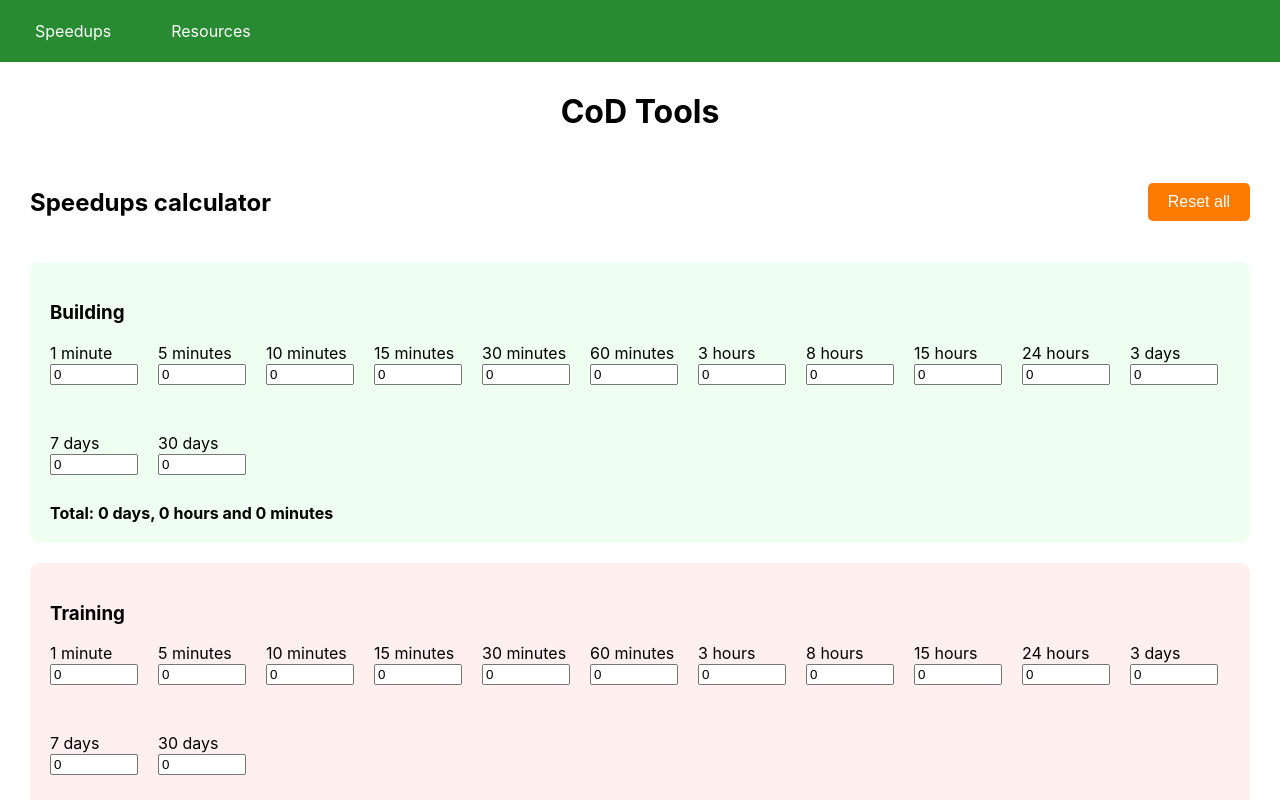
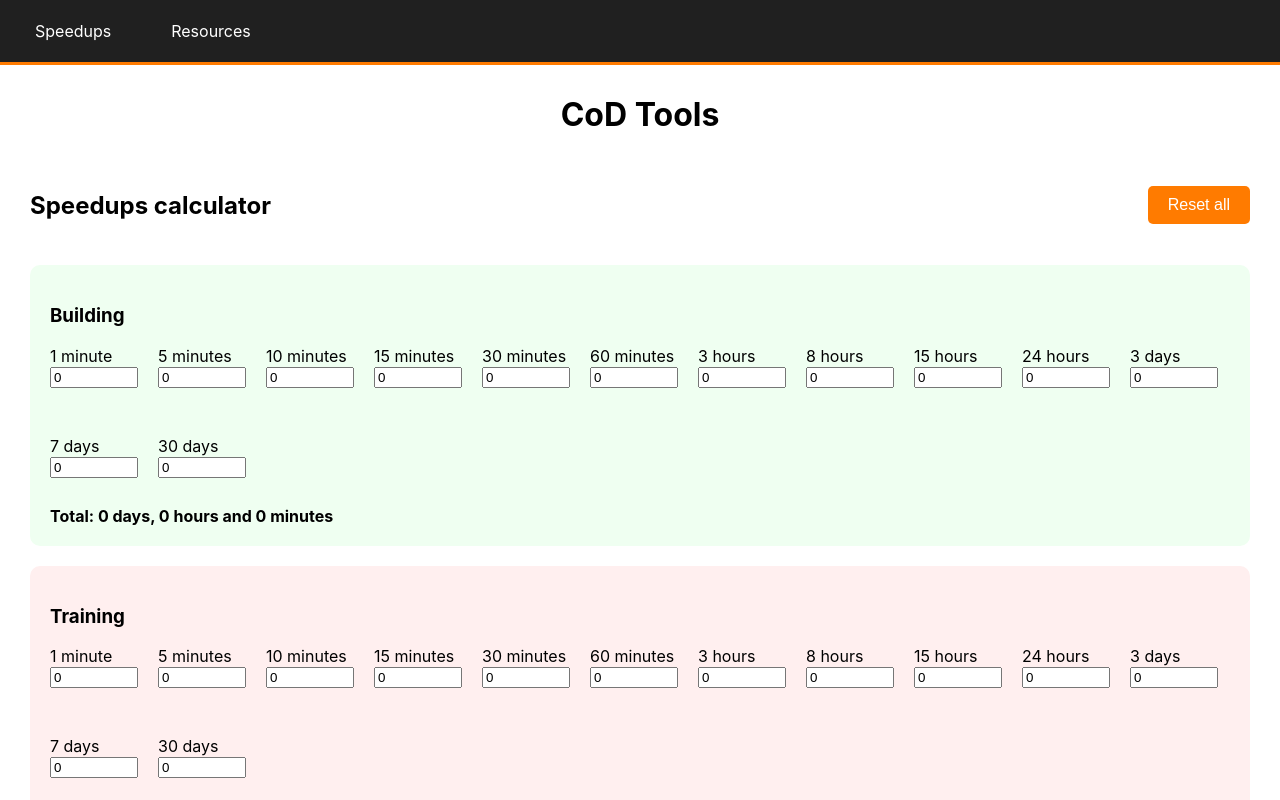
Before and after one commit to remuscordea/codcalc, a React (Create React App) app: page / in a window 1280 px wide. Shown: the top 800 px of the page. Built offline with nearby package versions, Linux system fonts and the light colour scheme.

Commit message:
change header color

```diff
--- a/src/App.css
+++ b/src/App.css
@@ -1,5 +1,6 @@
 nav {
-  background-color: #298b31;
+  background-color: #202020;
+  border-bottom: 3px solid #ff7b00;
   padding: 5px;
 }
 
```
